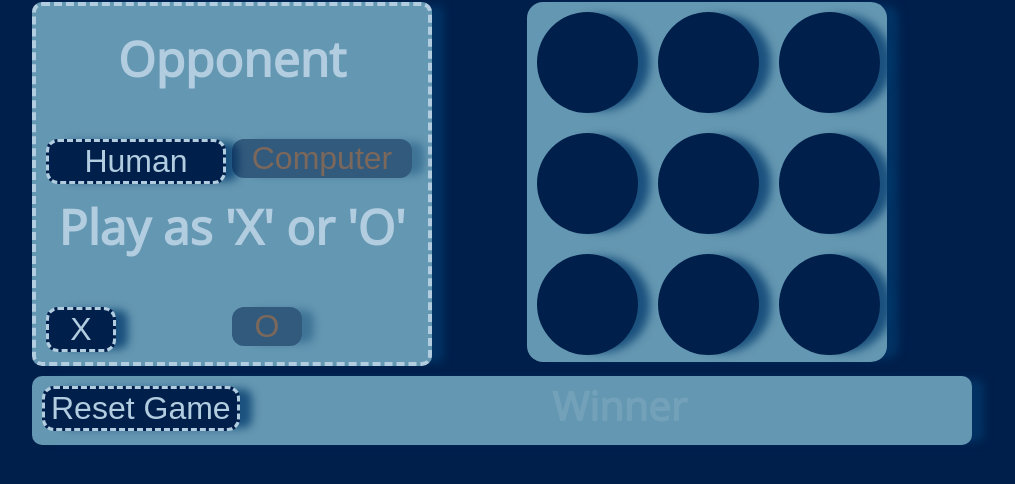
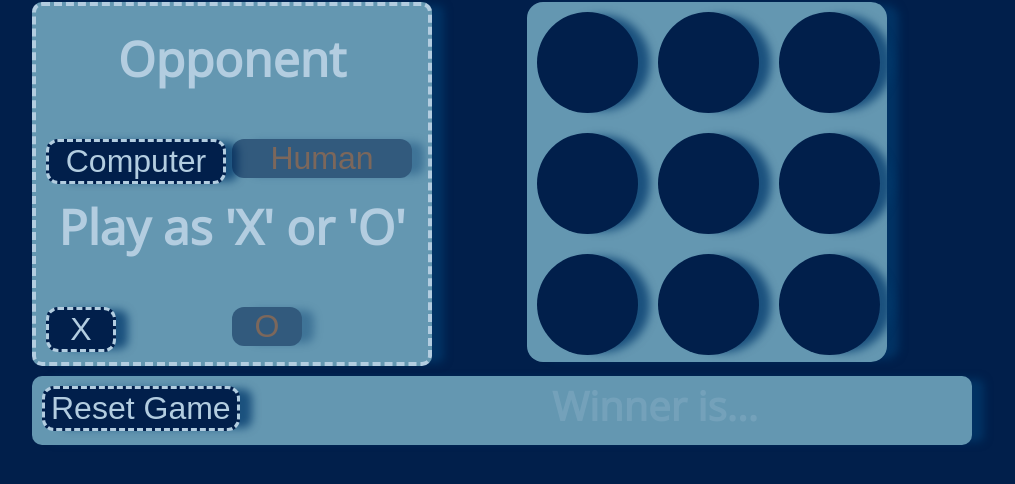
Before and after one commit to movel/tictactoe, a website: page index.html in a window 1280 px wide. Shown: the part 248-732 px from the top of the page, without its empty margins (138-1153 px from the left). Drawn offline with nearby package versions, Linux system fonts and the light colour scheme.

Commit message:
change computer as default opponent

```diff
--- a/index.html
+++ b/index.html
@@ -25,10 +25,10 @@
     <div class="box sidebar shadow">
       <div class="opponent"><h1>Opponent</h1></div>
       <div class="buttons">
-        <button class="button human oppo shadow">Human</button>
+        <button class="button computer oppo shadow">Computer</button>
       </div>
       <div class="buttons">
-        <button class="button computer oppo shadow">Computer</button>
+        <button class="button human oppo shadow">Human</button>
       </div>
       <div class="play_as"><h1>Play as 'X' or 'O'</h1></div>
       <div class="buttons">
@@ -73,7 +73,7 @@
       <div class="reset">
         <button class="button button_reset border shadow">Reset Game</button>
       </div>
-      <div class="win opacity_on">Winner</div>
+      <div class="win opacity_on">Winner is...</div>
     </div>
 
   </div>
--- a/js/index.js
+++ b/js/index.js
@@ -14,7 +14,7 @@ let selector, elems, makeActive;
 selector = '.item_in';
 elems = document.querySelectorAll(selector);
 
-humanClass.className += " border";
+computerClass.className += " border";
 document.querySelector('.x').className += " border";
 
 function hasClass(element, cls) {
```
